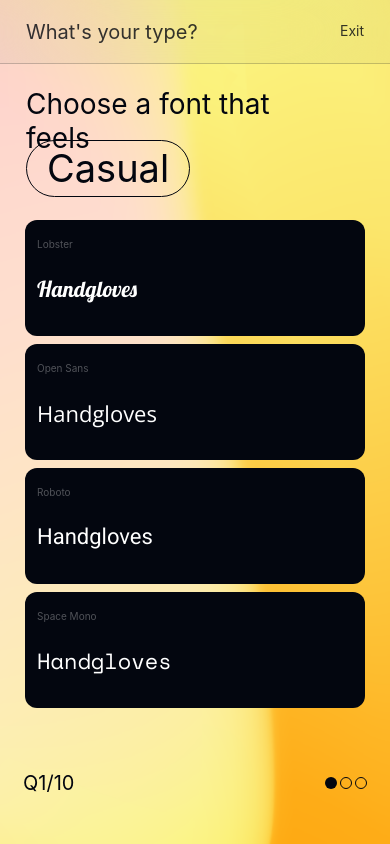
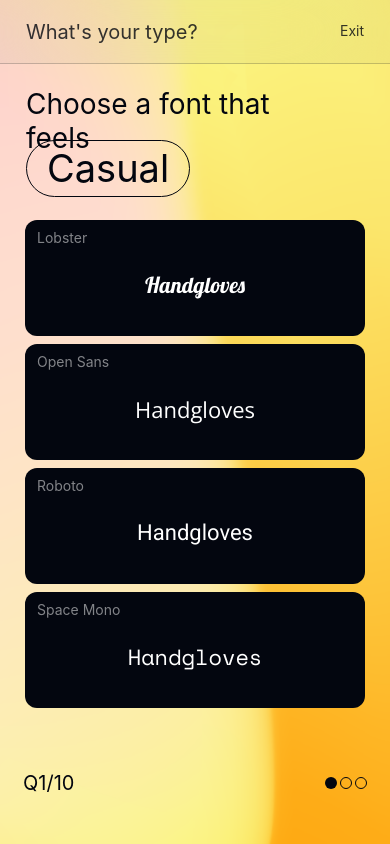
Before and after one commit to jonahconlin/whats_your_type, a Next.js app: page /survey in a window 390 px wide. Built offline with nearby package versions, Linux system fonts and the light colour scheme; a web font is replaced by a local one.

Commit message:
Updated font card treatment on mobile to increase font name type size and center text in card

```diff
--- a/src/components/FontCard.tsx
+++ b/src/components/FontCard.tsx
@@ -57,16 +57,16 @@
       aria-label={`Select ${fontFamily} font`}
     >
       {/* Font name at the top - Figma Mobile: 10px at 30% opacity, Desktop: 18px at 50% */}
-      <div className="pt-[10px] md:pt-4 px-3 md:px-4">
-        <span className="text-white text-[10px] md:text-[18px] opacity-30 md:opacity-50 font-sf-pro leading-[1.19em]">
+      <div className="pt-[10px] md:pt-4 px-3 md:px-4 flex justify-center">
+        <span className="text-white text-[14px] md:text-[18px] opacity-50 md:opacity-50 font-sf-pro leading-[1.19em] text-center">
           {fontFamily}
         </span>
       </div>
 
       {/* Handgloves text centered - Figma Mobile: 22px, Desktop: 60px responsive */}
-      <div className="flex-1 flex items-center justify-center px-3 md:px-4 pb-3 md:pb-4">
+      <div className="flex-1 flex items-center justify-center px-3 md:px-4 pb-3 md:pb-4 w-full">
         <span
-          className="text-white text-[22px] md:text-[clamp(40px,5vw,60px)] text-center leading-[1.3em]"
+          className="text-white text-[22px] md:text-[clamp(40px,5vw,60px)] text-center leading-[1.3em] w-full"
           style={{ fontFamily: cssFont }}
         >
           {sampleText}
```
